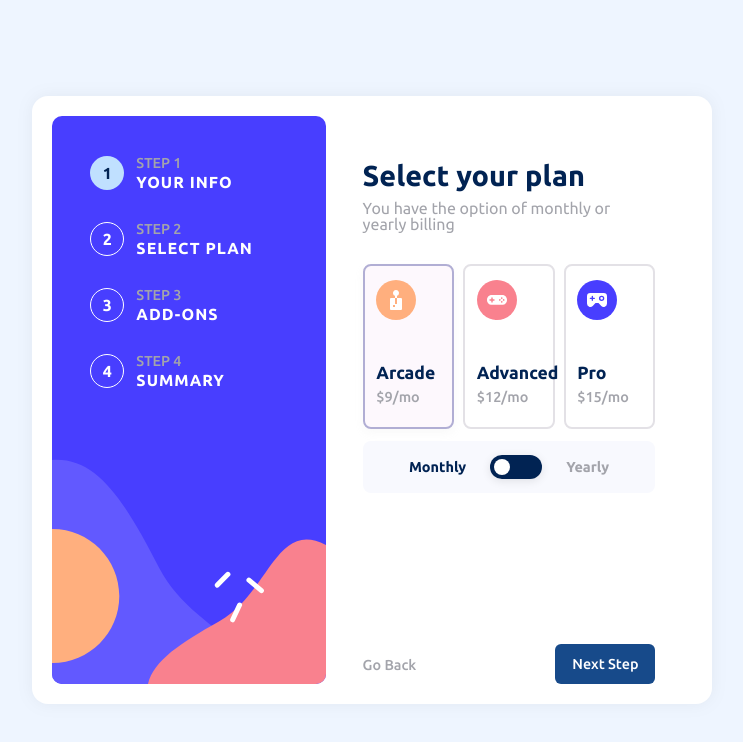
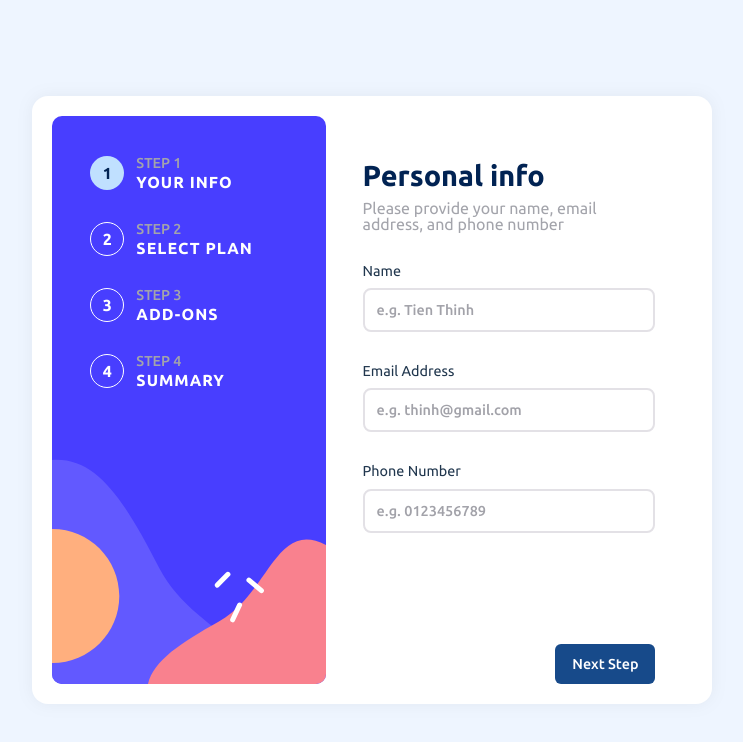
Before and after one commit to TienThinh-fe/multi-step-form, a React (Vite) app: page / in a window 1280 px wide. Shown: the top 742 px of the page, without its empty margins (268-1011 px from the left). Built offline with nearby package versions, Linux system fonts and the light colour scheme.

Commit message:
fix: mapping content

```diff
--- a/src/components/templates/MainBox/MainBox.tsx
+++ b/src/components/templates/MainBox/MainBox.tsx
@@ -21,7 +21,7 @@ const ContentContainer = styled.div`
 `
 
 const MAPPING_CONTENT = {
-  1: <Plan />,
+  1: <Info />,
   2: <Plan />,
   3: <AddOns />,
   4: <Finish />
```
